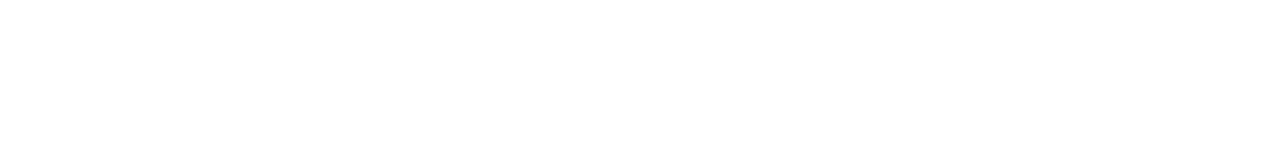
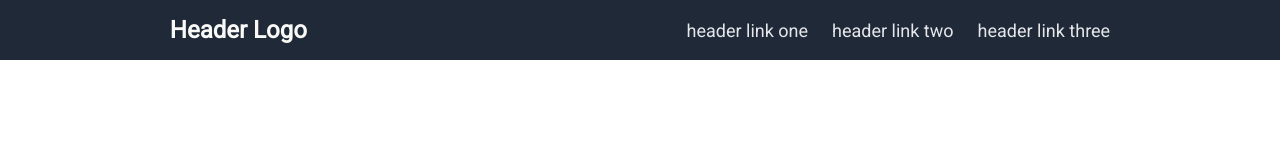
Before and after one commit to Noiyy/odin-landing-page, a plain HTML site: page index.html in a window 1280 px wide. Drawn offline with Linux system fonts and the light colour scheme.

Commit message:
Add site sections & create header
Added soem CSS for header and created it, also just quickly
prepared other sections.

```diff
--- a/assets/css/style.css
+++ b/assets/css/style.css
@@ -0,0 +1,39 @@
+@import url('https://fonts.googleapis.com/css2?family=Roboto&display=swap');
+
+body {
+    margin: 0;
+    overflow: hidden;
+    font-family: 'Roboto', sans-serif;
+}
+
+.row {
+    display: flex;
+    flex-flow: row wrap;
+}
+
+header {
+    background-color: #1F2937;
+    color: white;
+}
+
+header .row {
+    justify-content: space-around;
+    align-items: center;
+}
+
+header h1 {
+    color: #F9FAF8;
+    font-size: 24px;
+}
+
+header ul {
+    list-style-type: none;
+    display: flex;
+    gap: 24px;
+}
+
+header li a {
+    color: #E5E7EB;
+    font-size: 18px;
+    text-decoration: none;
+}
--- a/index.html
+++ b/index.html
@@ -10,6 +10,45 @@
     </head>
 
     <body>
+        <header>
+            <div class="row">
+                <h1> Header Logo </h1>
+                <ul>
+                    <li><a href=""> header link one </a></li>
+                    <li><a href=""> header link two </a></li>
+                    <li><a href=""> header link three </a></li>
+                </ul>
+            </div>
+        </header>
 
+        <section id="hero">
+            <div class="row">
+
+            </div>
+        </section>
+
+        <section id="content">
+            <div class="row">
+
+            </div>
+        </section>
+
+        <section id="quote">
+            <div class="row">
+
+            </div>
+        </section>
+
+        <section id="action">
+            <div class="row">
+
+            </div>
+        </section>
+
+        <footer>
+            <div class="row">
+
+            </div>
+        </footer>
     </body>
 </html>
```
